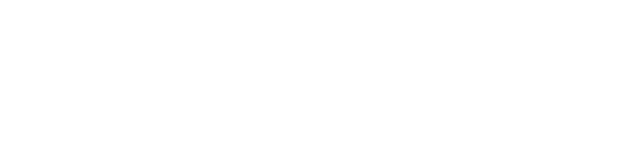
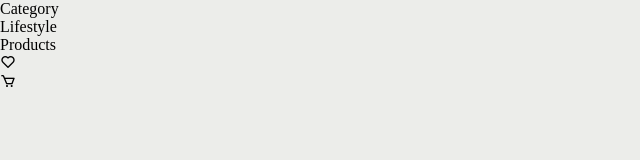
Before and after one commit to duca7/Frontend-Ui-Challenge, a plain HTML site: page view-master/index.html in a window 1280 px wide. Shown: the whole page, without its empty margins (0-640 px from the left). Drawn offline with nearby package versions, Linux system fonts and the light colour scheme.

Commit message:
add something

```diff
--- a/view-master/index.html
+++ b/view-master/index.html
@@ -6,11 +6,31 @@
     <meta http-equiv="X-UA-Compatible" content="IE=edge">
     <meta name="viewport" content="width=device-width, initial-scale=1.0">
     <title>View Master</title>
+    <link href='https://unpkg.com/boxicons@2.0.7/css/boxicons.min.css' rel='stylesheet'>
     <link rel="stylesheet" href="../view-master/style.css">
 </head>
 
 <body>
+    <section class="container">
+        <nav class="nav">
+            <div class="logo">
 
+                <ul class="list">
+
+                    <li class="list__items">Category</li>
+                    <li class="list__items">Lifestyle</li>
+                    <li class="list__items">Products</li>
+                </ul>
+            </div>
+            <div>
+                <ul>
+                    <li><i class='bx bx-heart'></i></li>
+                    <li><i class='bx bx-cart'></i></li>
+
+                </ul>
+            </div>
+        </nav>
+    </section>
 </body>
 
 </html>
--- a/view-master/style.css
+++ b/view-master/style.css
@@ -3,3 +3,8 @@
     margin: 0;
     box-sizing: border-box;
 }
+
+body {
+    background-color: #ecedea;
+    font-family: Poppins;
+}
```
